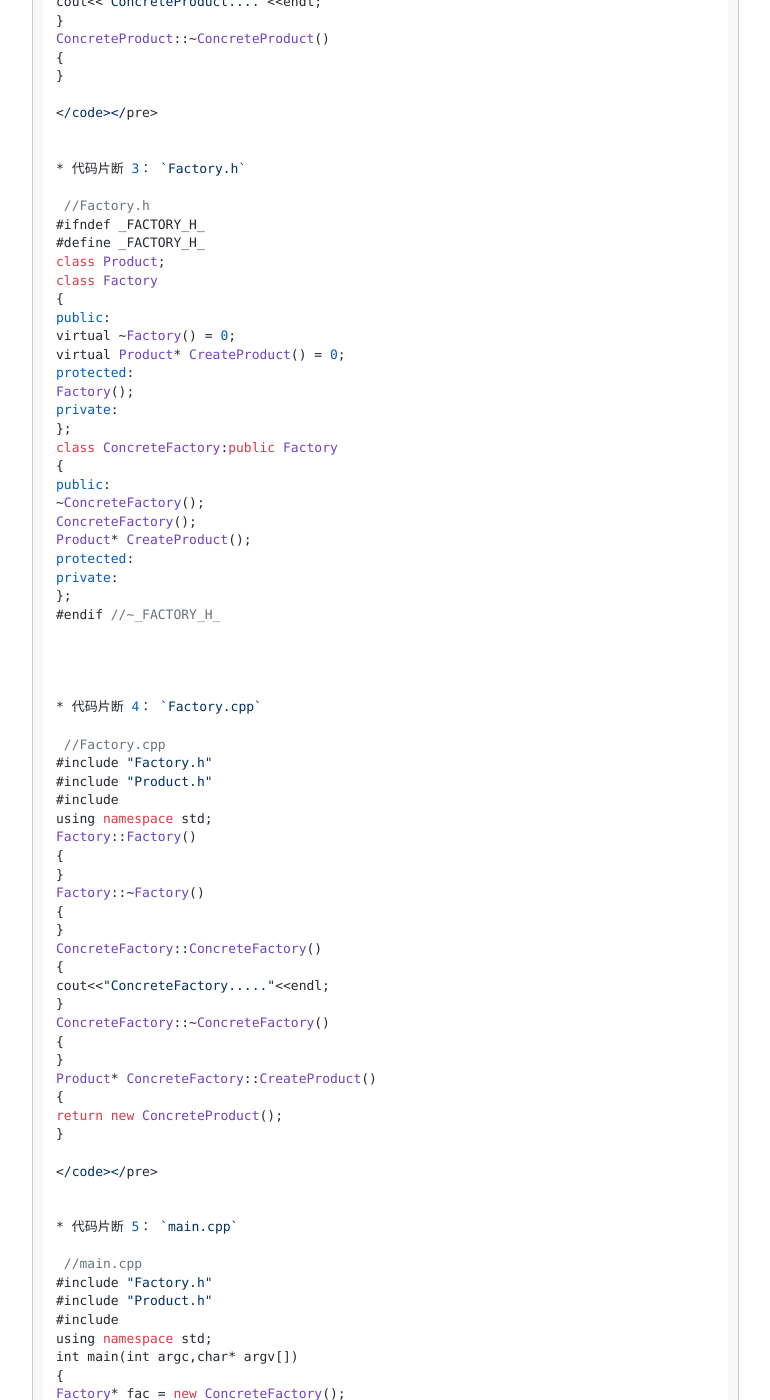
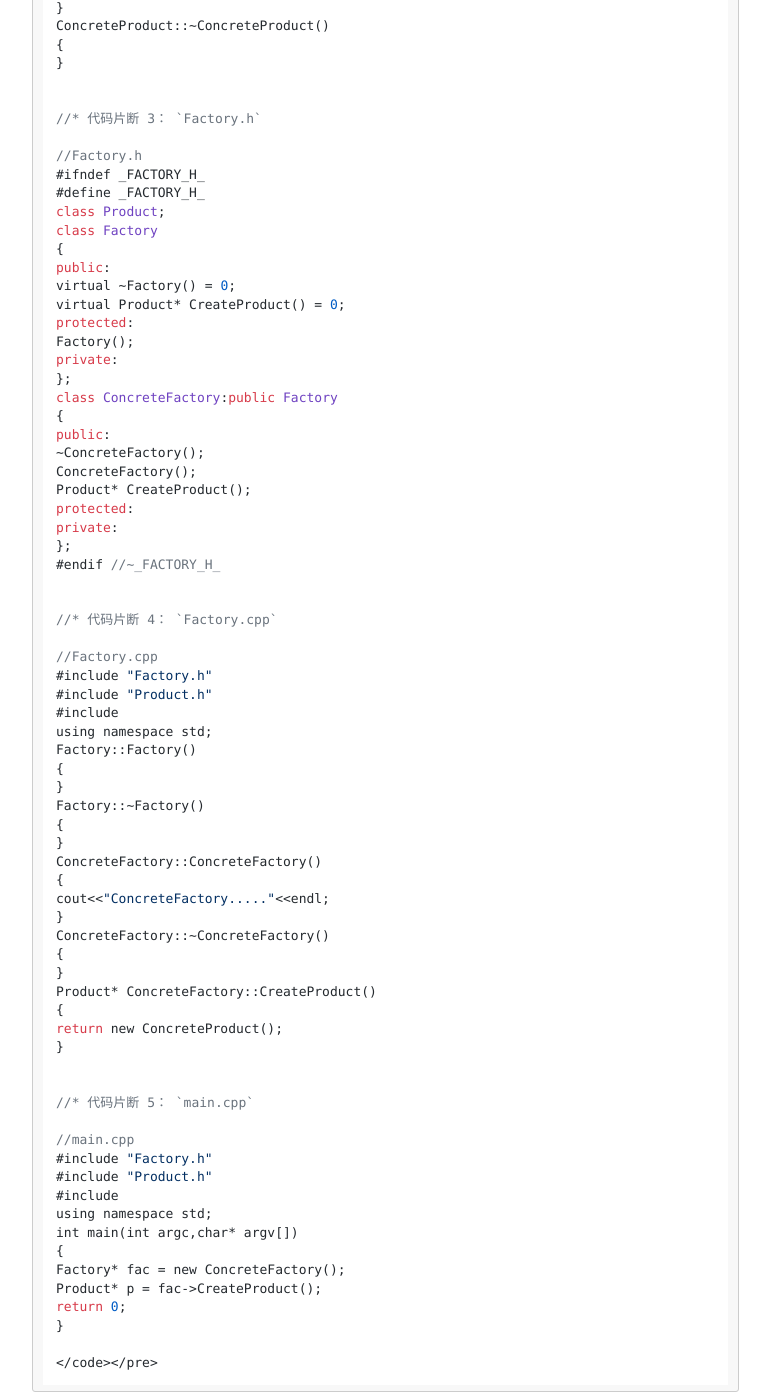
Before and after one commit to caedmom/caedmom.github.io, a Jekyll site: the page built from _posts/2016-11-30-design-pattern-factory.markdown, in a window 1280 px wide and 1400 px high, scrolled down 3714 px. Shown: the whole window, without its empty margins (233-1003 px from the left). Built offline with Jekyll 4.4.1, drawn with Linux system fonts in a browser that asks for light colours; nearby versions of some CDN libraries; comment, search, counter and statistics services are not loaded; some of the changed text lies outside the part shown.

Commit message:
post-modify

```diff
--- a/_posts/2016-11-30-design-pattern-factory.markdown
+++ b/_posts/2016-11-30-design-pattern-factory.markdown
@@ -78,10 +78,9 @@ protected:
 private:
 };
 #endif //~_PRODUCT_H_
-</code></pre>
 
 
-<pre><code>//* 代码片断 2： `Product.cpp`
+//* 代码片断 2： `Product.cpp`
 
  //Product.cpp
 #include "Product.h"
@@ -101,12 +100,10 @@ ConcreteProduct::~ConcreteProduct()
 {
 }
 
-</code></pre>
 
+//* 代码片断 3： `Factory.h`
 
-* 代码片断 3： `Factory.h`
-
-<pre><code> //Factory.h
+//Factory.h
 #ifndef _FACTORY_H_
 #define _FACTORY_H_
 class Product;
@@ -130,12 +127,10 @@ private:
 };
 #endif //~_FACTORY_H_
 
-</code></pre>
 
+//* 代码片断 4： `Factory.cpp`
 
-* 代码片断 4： `Factory.cpp`
-
-<pre><code> //Factory.cpp
+//Factory.cpp
 #include "Factory.h"
 #include "Product.h"
 #include <iostream>
@@ -158,12 +153,10 @@ Product* ConcreteFactory::CreateProduct()
 return new ConcreteProduct();
 }
 
-</code></pre>
 
+//* 代码片断 5： `main.cpp`
 
-* 代码片断 5： `main.cpp`
-
-<pre><code> //main.cpp
+//main.cpp
 #include "Factory.h"
 #include "Product.h"
 #include <iostream>
```
